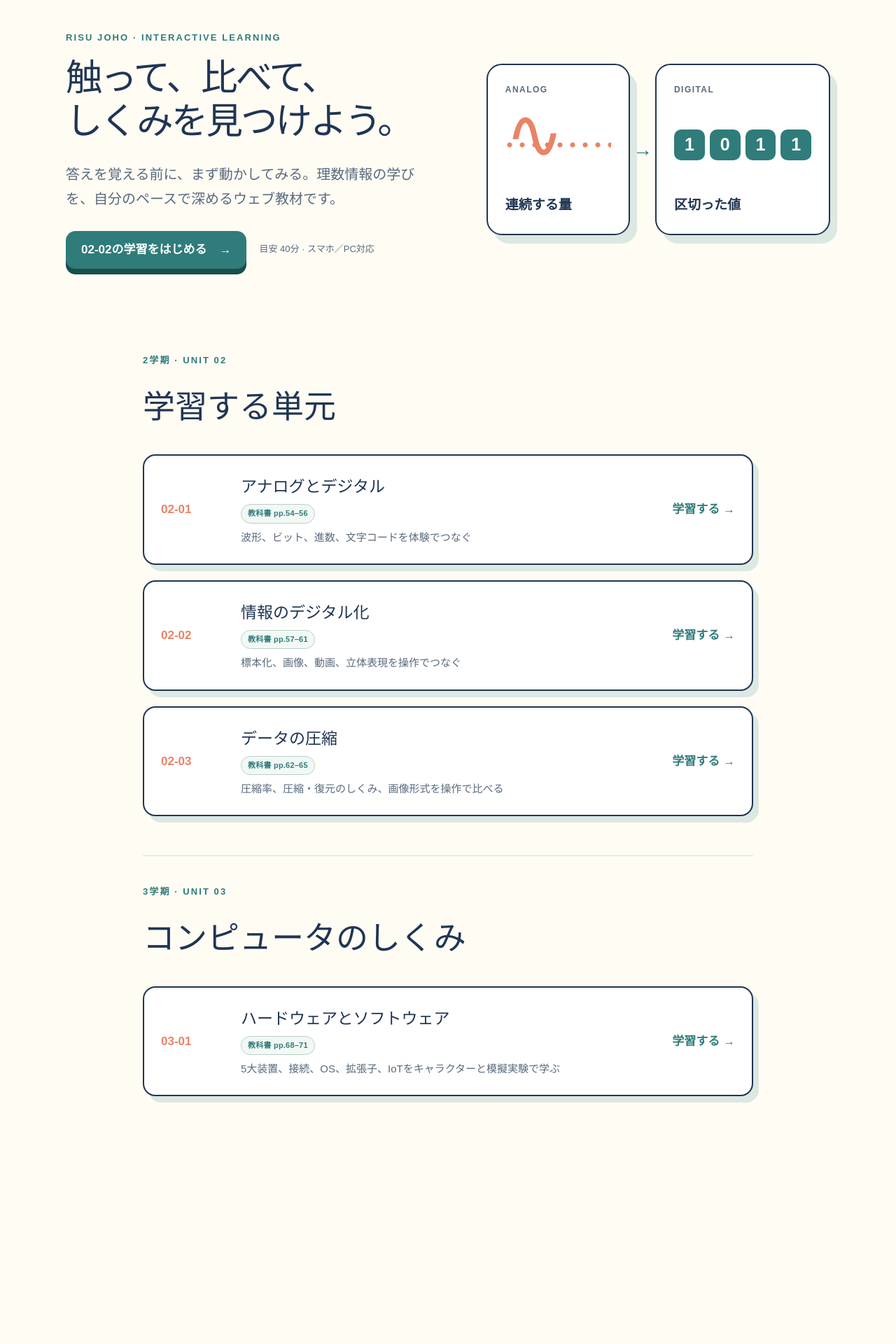
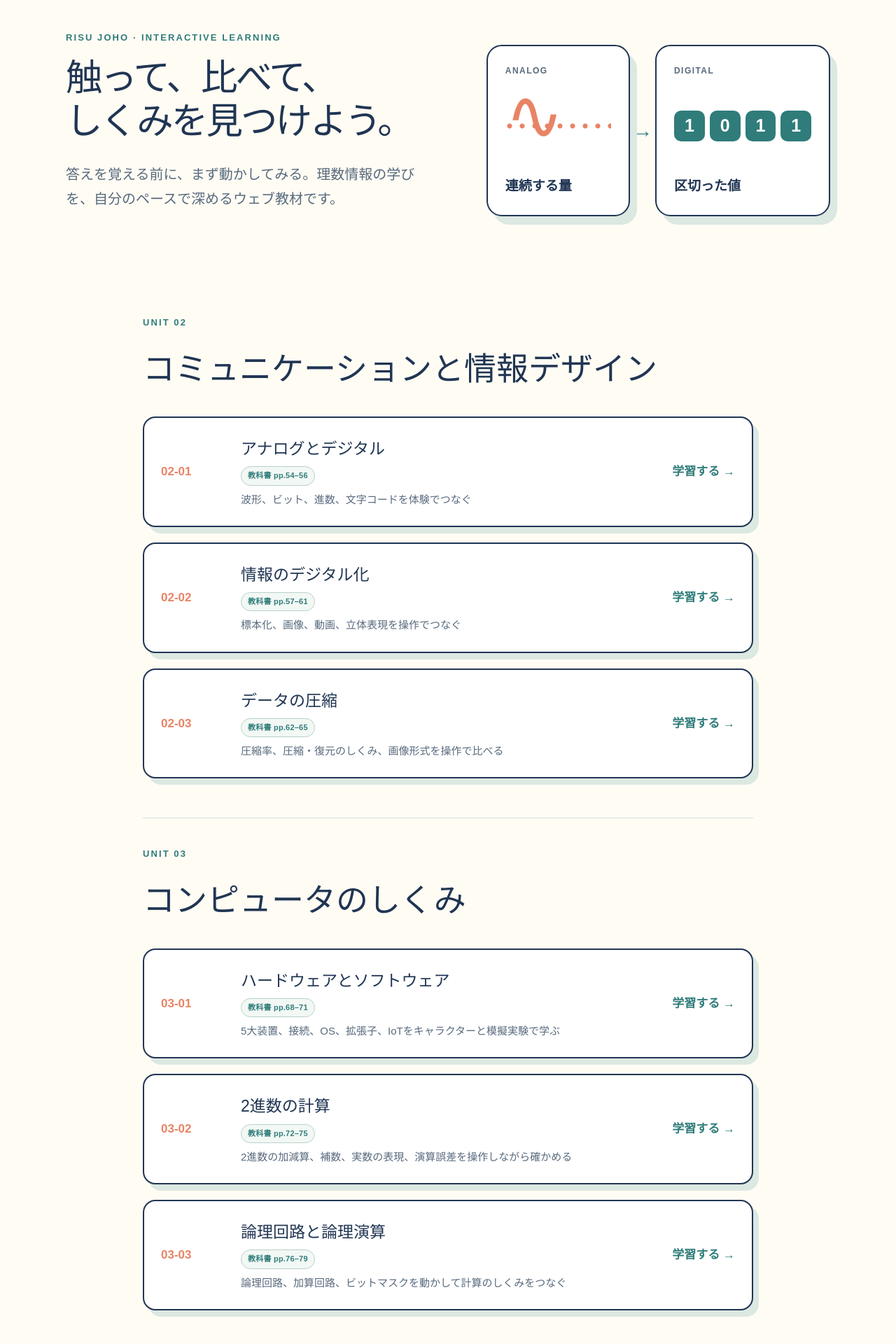
Before and after one commit to KeiichiKure/YSFH-Infomatics-2026, a Next.js app: page / in a window 1280 px wide. Shown: the part 146-2066 px from the top of the page at 70% size. Before the commit the page ends 1812 px from the top, so only its background shows below. Built offline with nearby package versions, Linux system fonts and the light colour scheme; no server answers.

Commit message:
Publish logic units in course catalog

```diff
--- a/app/page.tsx
+++ b/app/page.tsx
@@ -18,12 +18,6 @@ export default function Home() {
           <p className="hero-lead">
             答えを覚える前に、まず動かしてみる。理数情報の学びを、自分のペースで深めるウェブ教材です。
           </p>
-          <div className="hero-actions">
-            <Link className="primary-button" href="/units/02-02/">
-              02-02の学習をはじめる <span aria-hidden="true">→</span>
-            </Link>
-            <span className="hero-note">目安 40分 · スマホ／PC対応</span>
-          </div>
         </div>
         <div className="hero-visual" aria-label="連続的な波が0と1のデジタルデータへ変わるイメージ">
           <div className="signal-card signal-card-analog">
@@ -42,8 +36,8 @@ export default function Home() {
 
       <section className="unit-list" aria-labelledby="units-title">
         <div className="section-heading">
-          <p className="eyebrow">2学期 · UNIT 02</p>
-          <h2 id="units-title">学習する単元</h2>
+          <p className="eyebrow">UNIT 02</p>
+          <h2 id="units-title">コミュニケーションと情報デザイン</h2>
         </div>
         <Link className="unit-card unit-card-active" href="/units/02-01/">
           <span className="unit-number">02-01</span>
@@ -73,7 +67,7 @@ export default function Home() {
           <span className="unit-status">学習する →</span>
         </Link>
         <div className="section-heading unit-group-heading">
-          <p className="eyebrow">3学期 · UNIT 03</p>
+          <p className="eyebrow">UNIT 03</p>
           <h2>コンピュータのしくみ</h2>
         </div>
         <Link className="unit-card unit-card-active" href="/units/03-01/">
@@ -85,6 +79,24 @@ export default function Home() {
           </div>
           <span className="unit-status">学習する →</span>
         </Link>
+        <Link className="unit-card unit-card-active" href="/units/03-02/">
+          <span className="unit-number">03-02</span>
+          <div>
+            <h3>2進数の計算</h3>
+            <span className="textbook-page">教科書 pp.72–75</span>
+            <p>2進数の加減算、補数、実数の表現、演算誤差を操作しながら確かめる</p>
+          </div>
+          <span className="unit-status">学習する →</span>
+        </Link>
+        <Link className="unit-card unit-card-active" href="/units/03-03/">
+          <span className="unit-number">03-03</span>
+          <div>
+            <h3>論理回路と論理演算</h3>
+            <span className="textbook-page">教科書 pp.76–79</span>
+            <p>論理回路、加算回路、ビットマスクを動かして計算のしくみをつなぐ</p>
+          </div>
+          <span className="unit-status">学習する →</span>
+        </Link>
       </section>
     </main>
   );
--- a/app/units/02-01/page.tsx
+++ b/app/units/02-01/page.tsx
@@ -83,7 +83,7 @@ export default function AnalogDigitalUnit() {
           </section>
 
           <footer className="lesson-footer">
-            <div><b>理数情報ラボ</b><span>高校 情報Ⅰ · 2学期補助教材</span></div>
+            <div><b>理数情報ラボ</b><span>高校 情報Ⅰ · Web教材</span></div>
             <p>図解と操作画面は本教材用に独自作成しています。規格に関する補足はUnicode Standard、JIS・SIの一般的な規格情報に基づきます。</p>
             <div><Link href="/third-party-notices.txt">第三者ライセンス</Link><Link href="/">単元一覧へ戻る ↑</Link></div>
           </footer>
--- a/app/units/02-02/page.tsx
+++ b/app/units/02-02/page.tsx
@@ -67,7 +67,7 @@ export default function DigitalizationUnit() {
             <div className="term-grid">{terms.map(([sectionNumber, term, meaning]) => <details key={`${sectionNumber}-${term}`}><summary><span>{sectionNumber}</span><strong>{term}</strong></summary><p>{meaning}</p></details>)}</div>
             <div className="final-challenge digit-final"><Image src={understoodMascot} alt="理解して手を挙げる生徒のマスコット" /><div><p className="step-label">最後の問い</p><h3>元の情報に近づけると、なぜデータ量が増える？</h3><ol><li>1秒間に取り出す標本点の数</li><li>1つの値を表す量子化ビット数</li><li>画像の画素数や動画のフレーム数</li></ol><p>この3つを使って60秒で説明できたら、今日のミッション達成です。</p></div></div>
           </section>
-          <footer className="lesson-footer"><div><b>理数情報ラボ</b><span>高校 情報Ⅰ · 2学期補助教材</span></div><p>プリントと教科書の学習順序に合わせ、図解と操作画面は本教材用に独自作成しています。</p><div><Link href="/third-party-notices.txt">第三者ライセンス</Link><Link href="/">単元一覧へ戻る ↑</Link></div></footer>
+          <footer className="lesson-footer"><div><b>理数情報ラボ</b><span>高校 情報Ⅰ · Web教材</span></div><p>プリントと教科書の学習順序に合わせ、図解と操作画面は本教材用に独自作成しています。</p><div><Link href="/third-party-notices.txt">第三者ライセンス</Link><Link href="/">単元一覧へ戻る ↑</Link></div></footer>
         </article>
       </div>
     </main>
--- a/app/units/02-03/page.tsx
+++ b/app/units/02-03/page.tsx
@@ -44,7 +44,7 @@ export default function CompressionUnit() {
           <LosslessLab />
           <ImageCompressionLab />
           <CompressionCheckpoint />
-          <footer className="lesson-footer"><div><b>理数情報ラボ</b><span>高校 情報Ⅰ · 2学期補助教材</span></div><p>プリントと教科書の学習順序に合わせ、図解と操作画面は本教材用に独自作成しています。</p><div><Link href="/third-party-notices.txt">第三者ライセンス</Link><Link href="/">単元一覧へ戻る ↑</Link></div></footer>
+          <footer className="lesson-footer"><div><b>理数情報ラボ</b><span>高校 情報Ⅰ · Web教材</span></div><p>プリントと教科書の学習順序に合わせ、図解と操作画面は本教材用に独自作成しています。</p><div><Link href="/third-party-notices.txt">第三者ライセンス</Link><Link href="/">単元一覧へ戻る ↑</Link></div></footer>
         </article>
       </div>
     </main>
--- a/app/units/03-01/page.tsx
+++ b/app/units/03-01/page.tsx
@@ -55,7 +55,7 @@ export default function HardwareSoftwareUnit() {
           <OsPurposeLab />
           <IoTLab />
           <HardwareCheckpoint />
-          <footer className="lesson-footer"><div><b>理数情報ラボ</b><span>高校 情報Ⅰ · 2学期補助教材</span></div><p>プリントと教科書の学習順序に合わせ、説明・図解・操作画面は本教材用に独自作成しています。</p><div><Link href="/third-party-notices.txt">第三者ライセンス</Link><Link href="/">単元一覧へ戻る ↑</Link></div></footer>
+          <footer className="lesson-footer"><div><b>理数情報ラボ</b><span>高校 情報Ⅰ · Web教材</span></div><p>プリントと教科書の学習順序に合わせ、説明・図解・操作画面は本教材用に独自作成しています。</p><div><Link href="/third-party-notices.txt">第三者ライセンス</Link><Link href="/">単元一覧へ戻る ↑</Link></div></footer>
         </article>
       </div>
     </main>
--- a/app/units/03-02/page.tsx
+++ b/app/units/03-02/page.tsx
@@ -15,7 +15,6 @@ const description = '2進数の加減算、補数、実数表現、演算誤差
 export const metadata: Metadata = {
   title,
   description,
-  robots: { index: false, follow: false },
   openGraph: { title, description, images: [] },
   twitter: { title, description, images: [] },
 };
@@ -46,7 +45,7 @@ export default function BinaryArithmeticUnit() {
         <RealNumbersLab />
         <ErrorLab />
         <BinaryCheckpoint />
-        <footer className="lesson-footer"><div><b>理数情報ラボ</b><span>高校 情報Ⅰ · 2学期補助教材</span></div><p>プリントと教科書の学習順序に合わせ、説明・図解・操作画面は本教材用に独自作成しています。</p><div><Link href="/third-party-notices.txt">第三者ライセンス</Link><Link href="/">単元一覧へ戻る ↑</Link></div></footer>
+        <footer className="lesson-footer"><div><b>理数情報ラボ</b><span>高校 情報Ⅰ · Web教材</span></div><p>プリントと教科書の学習順序に合わせ、説明・図解・操作画面は本教材用に独自作成しています。</p><div><Link href="/third-party-notices.txt">第三者ライセンス</Link><Link href="/">単元一覧へ戻る ↑</Link></div></footer>
       </article>
     </div>
   </main>;
--- a/app/units/03-03/page.tsx
+++ b/app/units/03-03/page.tsx
@@ -15,7 +15,6 @@ const description = '論理回路、真理値表、半加算回路、論理演
 export const metadata: Metadata = {
   title,
   description,
-  robots: { index: false, follow: false },
   openGraph: { title, description, images: [] },
   twitter: { title, description, images: [] },
 };
@@ -45,7 +44,7 @@ export default function LogicCircuitUnit() {
         <AdderLab />
         <BitwiseLab />
         <LogicCheckpoint />
-        <footer className="lesson-footer"><div><b>理数情報ラボ</b><span>高校 情報Ⅰ · 2学期補助教材</span></div><p>プリントと教科書の学習順序に合わせ、説明・回路図・操作画面は本教材用に独自作成しています。</p><div><Link href="/third-party-notices.txt">第三者ライセンス</Link><Link href="/">単元一覧へ戻る ↑</Link></div></footer>
+        <footer className="lesson-footer"><div><b>理数情報ラボ</b><span>高校 情報Ⅰ · Web教材</span></div><p>プリントと教科書の学習順序に合わせ、説明・回路図・操作画面は本教材用に独自作成しています。</p><div><Link href="/third-party-notices.txt">第三者ライセンス</Link><Link href="/">単元一覧へ戻る ↑</Link></div></footer>
       </article>
     </div>
   </main>;
```
